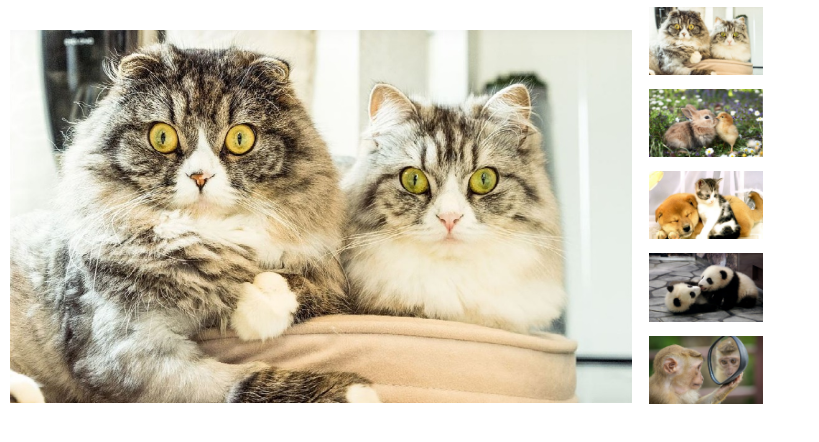
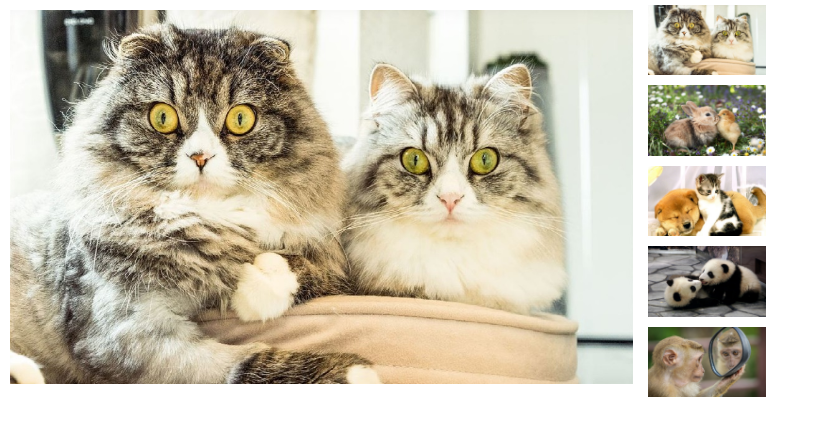
Before and after one commit to Mitsuya3/Select_Animal, a plain HTML site: page index.html in a window 1280 px wide. Shown: the whole page, without its empty margins (0-819 px from the left). Drawn offline with nearby package versions, Linux system fonts and the light colour scheme; some packages are replaced by stand-ins of ours.

Commit message:
Add files via upload

```diff
--- a/css/style.css
+++ b/css/style.css
@@ -12,8 +12,10 @@ ul {
 
 .content {
   max-width: 1000px;
-  padding: 0 20px;
-  margin: 20px auto;
+  /* padding: 0 20px;
+  margin: 20px auto; */
+  padding: 0;
+  margin: 0;
 }
 
 #mainvisual {
@@ -56,8 +58,9 @@ SP
   .content {
     display: inline-block;
     max-width: 1000px;
-    padding: 0;
-    margin: 20px auto;
+    padding: 0px;
+    /* margin: 20px auto; */
+    margin: 0;
   }
 
   #thumbnail {
@@ -69,6 +72,6 @@ SP
   #thumbnail li {
     /* float: right;
     list-style: none; */
-    padding: 7px;
+    padding: 5px;
   }
 }
```
